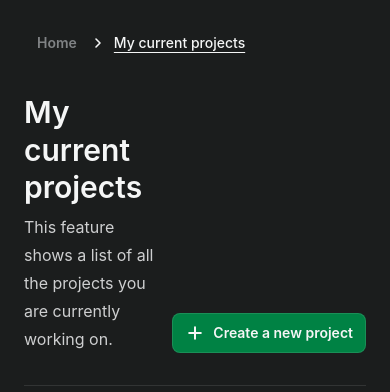
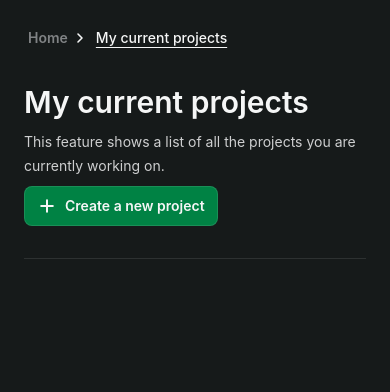
Before and after one commit to chrisrouty/test-eco-design-cloud, a React (Vite) app: page / in a window 390 px wide. Shown: the top 392 px of the page. Built offline with nearby package versions, Linux system fonts and the light colour scheme.

Commit message:
Page layout fix & responsive

```diff
--- a/src/assets/css/index.css
+++ b/src/assets/css/index.css
@@ -1,7 +1,7 @@
 @import "tailwindcss";
 
 @theme {
-  --color-background: oklch(22.84% 0.003 203.04);
+  --color-background: oklch(21.41% 0.006 203.04);
   --color-surface: oklch(27.87% 0.008 214.34);
   --color-surface-muted: oklch(25.32% 0.004 203.04);
   --color-border-muted: oklch(34.29% 0.004 203.04);
--- a/src/components/ui/Breadcrumb/index.tsx
+++ b/src/components/ui/Breadcrumb/index.tsx
@@ -28,9 +28,10 @@ export const Breadcrumb = ({ items, className }: BreadcrumbProps): JSX.Element =
 
               {item.href && !isCurrent ? (
                 <Button
-                  className="h-auto p-0 text-content-muted"
+                  className="text-content-muted"
                   href={item.href}
                   variant="link"
+                  size="sm"
                 >
                   {item.label}
                 </Button>
--- a/src/components/ui/Button/index.tsx
+++ b/src/components/ui/Button/index.tsx
@@ -4,11 +4,12 @@ import { ButtonProps, ButtonSize, ButtonVariant } from './type'
 
 const variantStyles: Record<ButtonVariant, string> = {
   primary: 'border border-white/10 bg-primary text-content-main hover:bg-primary-hover focus-visible:ring-primary',
-  link: 'border border-transparent bg-transparent text-content-main hover:text-content-muted focus-visible:ring-white',
+  link: 'border border-none text-content-main hover:underline hover:underline-offset-4',
 }
 
 const sizeStyles: Record<ButtonSize, string> = {
-  md: 'h-[40px] rounded-[8px] px-[12px] py-[8px] text-sm font-semibold flex items-center gap-2',
+  sm: 'h-[28px] p-[4px] text-sm font-semibold flex items-center gap-2',
+  md: 'h-[40px] rounded-[8px] px-[12px] py-[8px] text-sm font-semibold flex items-center',
 }
 
 export const Button = (props: ButtonProps): JSX.Element => {
--- a/src/components/ui/Button/type.ts
+++ b/src/components/ui/Button/type.ts
@@ -1,7 +1,7 @@
 import { AnchorHTMLAttributes, ButtonHTMLAttributes } from 'react'
 
 export type ButtonVariant = 'primary' | 'link'
-export type ButtonSize = 'md'
+export type ButtonSize = 'sm' | 'md'
 
 type BaseButtonProps = {
   variant?: ButtonVariant
--- a/src/views/currentProjects.tsx
+++ b/src/views/currentProjects.tsx
@@ -4,6 +4,7 @@ import {Paragraph} from "../components/ui/Paragraph";
 import {Line} from "../components/ui/Line";
 import {Button} from "../components/ui/Button";
 import {Plus} from "lucide-react";
+import clsx from "clsx";
 
 export const CurrentProjects = () => {
   return (
@@ -14,10 +15,13 @@ export const CurrentProjects = () => {
           { label: 'My current projects' },
         ]}
       />
-      <div className="flex items-end justify-between gap-2">
-        <div className="flex flex-col gap-1.5 w-full">
+      <div className={clsx(
+        'flex flex-col gap-2',
+        'md:flex-row md:items-end md:justify-between',
+      )}>
+        <div className="flex flex-col gap-2 w-full">
           <Title level={1}>My current projects</Title>
-          <Paragraph>This feature shows a list of all the projects you are currently working on.</Paragraph>
+          <Paragraph size="sm">This feature shows a list of all the projects you are currently working on.</Paragraph>
         </div>
         <div className="shrink-0">
           <Button>
```
